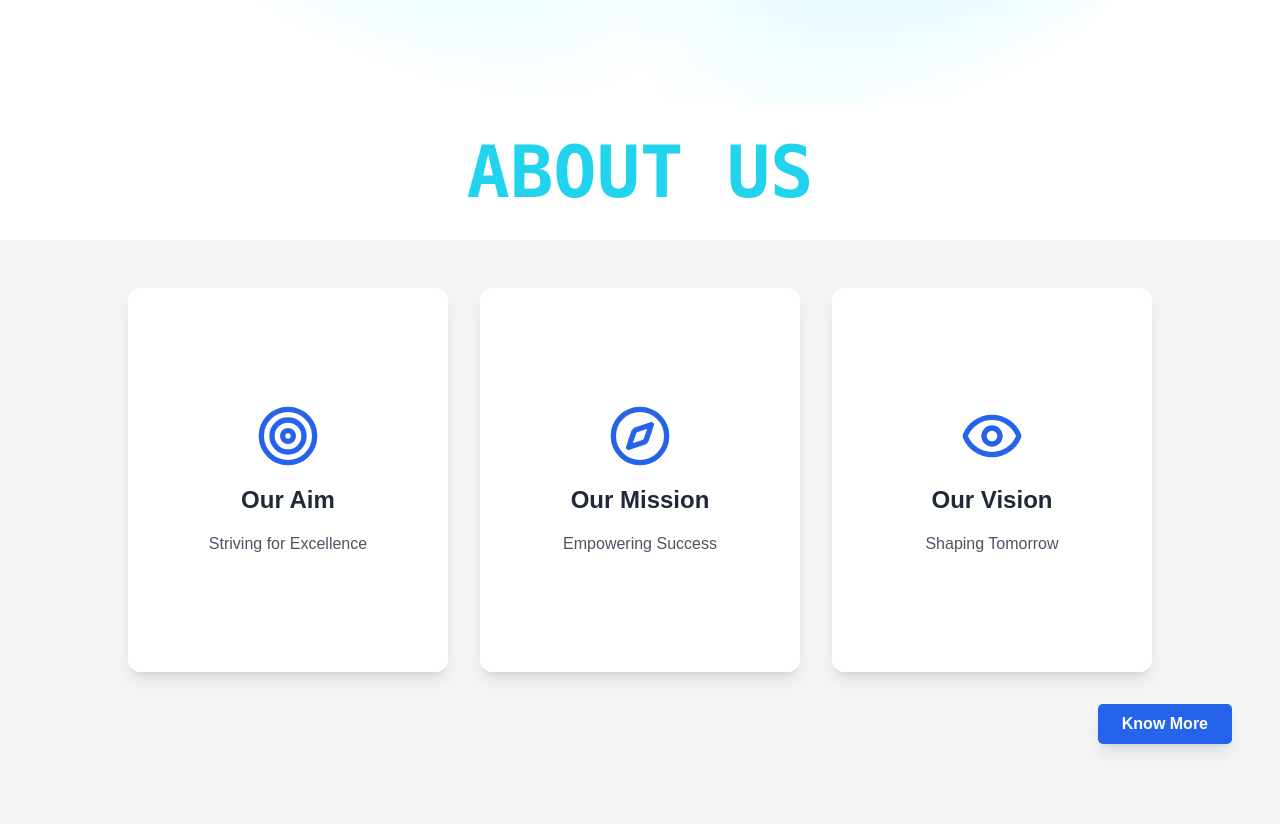
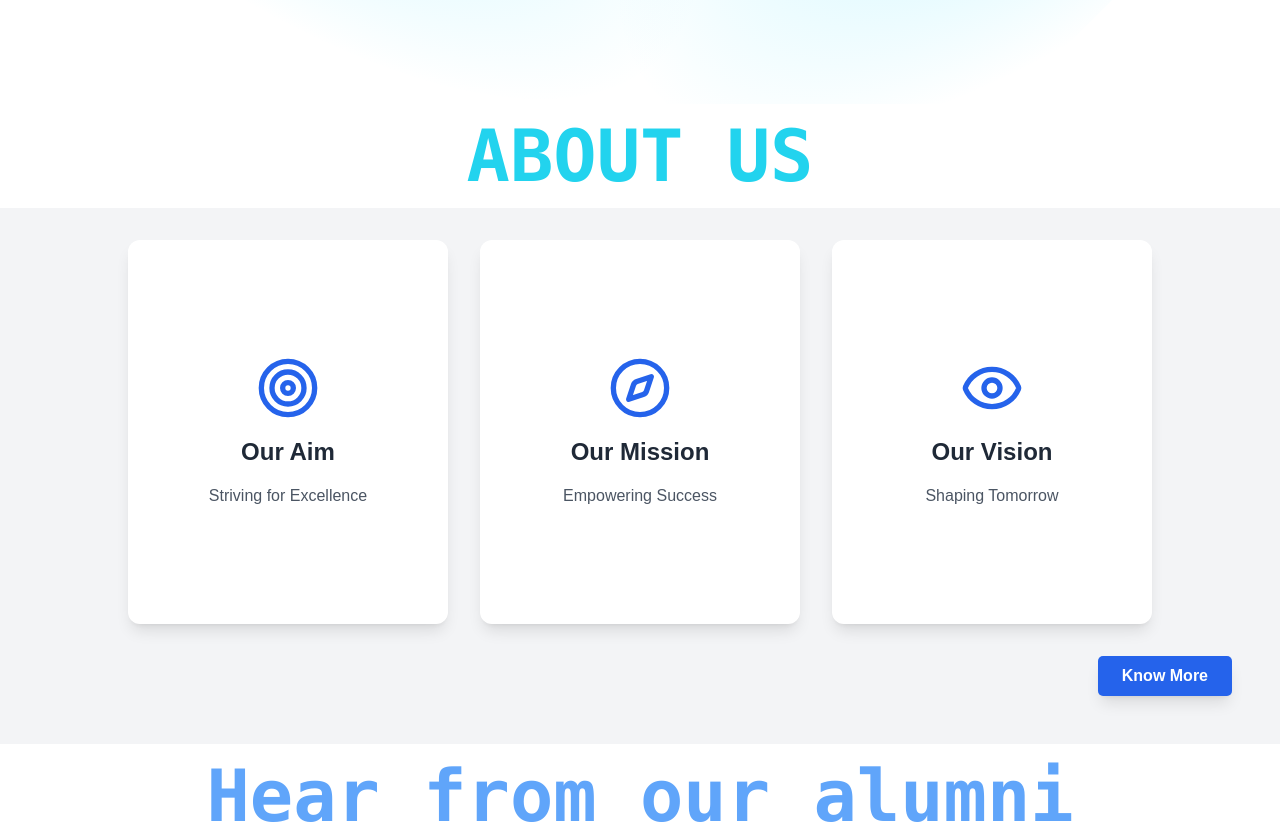
Before and after one commit to StrugglerSuryansh/mlsamiet2.0, a Next.js app: page / in a window 1280 px wide. Shown: the part 680-1504 px from the top of the page. Built offline with nearby package versions, Linux system fonts and the light colour scheme.

Commit message:
made some ui fixes

```diff
--- a/src/components/cards.tsx
+++ b/src/components/cards.tsx
@@ -1,7 +1,7 @@
-import React, { useState } from 'react';
-import { Target, Compass, Eye } from 'lucide-react';
-import { TextAnimate } from './magicui/text-animate';
-import Link from 'next/link';
+import React, { useState } from "react";
+import { Target, Compass, Eye } from "lucide-react";
+import { TextAnimate } from "./magicui/text-animate";
+import Link from "next/link";
 
 interface CardProps {
   title: string;
@@ -15,15 +15,13 @@ function FlipCard({ title, icon, frontContent, backContent }: CardProps) {
 
   return (
     <>
-
-
       <div
         className="w-80 h-96 perspective-1000"
-
         onClick={() => setIsFlipped(!isFlipped)}
       >
         <div
-                    className={`relative w-full h-full transition-transform duration-500 transform-style-3d cursor-pointer ${isFlipped ? 'rotate-y-180' : ''
+          className={`relative w-full h-full transition-transform duration-500 transform-style-3d cursor-pointer ${
+            isFlipped ? "rotate-y-180" : ""
           }`}
         >
           {/* Front of card */}
@@ -50,39 +48,43 @@ function FlipCard({ title, icon, frontContent, backContent }: CardProps) {
 function App() {
   const cards = [
     {
-            title: 'Our Aim',
+      title: "Our Aim",
       icon: <Target className="w-full h-full" />,
-            frontContent: 'Striving for Excellence',
-            backContent: 'To become the leading innovator in our industry by delivering exceptional value to our customers through cutting-edge solutions.',
+      frontContent: "Striving for Excellence",
+      backContent:
+        "To become the leading innovator in our industry by delivering exceptional value to our customers through cutting-edge solutions.",
     },
     {
-            title: 'Our Mission',
+      title: "Our Mission",
       icon: <Compass className="w-full h-full" />,
-            frontContent: 'Empowering Success',
-            backContent: 'To empower businesses and individuals with transformative technologies that drive growth, efficiency, and sustainable success.',
+      frontContent: "Empowering Success",
+      backContent:
+        "To empower businesses and individuals with transformative technologies that drive growth, efficiency, and sustainable success.",
     },
     {
-            title: 'Our Vision',
+      title: "Our Vision",
       icon: <Eye className="w-full h-full" />,
-            frontContent: 'Shaping Tomorrow',
-            backContent: 'To create a future where technology seamlessly enhances human potential, fostering a more connected and innovative world.',
+      frontContent: "Shaping Tomorrow",
+      backContent:
+        "To create a future where technology seamlessly enhances human potential, fostering a more connected and innovative world.",
     },
   ];
 
   return (
     <>
-            <div className=" p-4 flex flex-col items-center justify-center gap-4 text-cyan-400 dark:text-cyan-400 text-center font-bold font-mono m-4">
+      <div className="flex flex-col items-center justify-center gap-4 text-cyan-400 dark:text-cyan-400 text-center font-bold font-mono m-4">
         <TextAnimate
           animation="blurInUp"
           by="character"
           className="text-3xl sm:text-4xl md:text-5xl lg:text-6xl xl:text-7xl"
         >
           ABOUT US
-
         </TextAnimate>
       </div>
 
-            <div className="min-h-screen bg-gray-100 py-12 px-4">
+      <div className="bg-gray-100 py-8 px-4">
+        {" "}
+        {/* Removed min-h-screen, reduced py-12 to py-8 */}
         <div className="max-w-7xl mx-auto">
           <div className="flex flex-col md:flex-row items-center justify-center gap-8">
             {cards.map((card, index) => (
@@ -90,8 +92,13 @@ function App() {
             ))}
           </div>
         </div>
-                <div className="flex justify-end mt-8 mr-8">
-                    <Link href="/knowmore" className="bg-blue-600 hover:bg-blue-700 text-white font-bold py-2 px-6 rounded-[5px] shadow-lg transition-all duration-300 transform hover:scale-105">
+        <div className="flex justify-end mt-8 mr-8 mb-4">
+          {" "}
+          {/* Added mb-4 */}
+          <Link
+            href="/knowmore"
+            className="bg-blue-600 hover:bg-blue-700 text-white font-bold py-2 px-6 rounded-[5px] shadow-lg transition-all duration-300 transform hover:scale-105"
+          >
             Know More
           </Link>
         </div>
```
Lines whose indentation alone changed are shown as unchanged.
